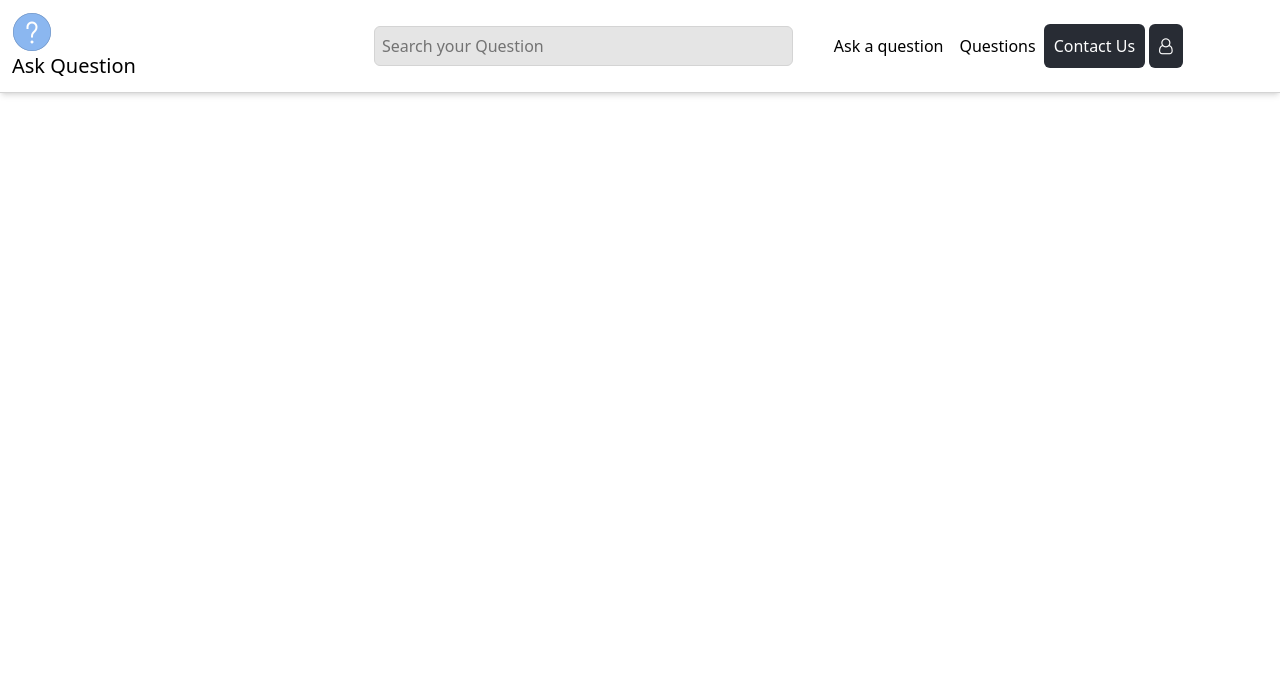
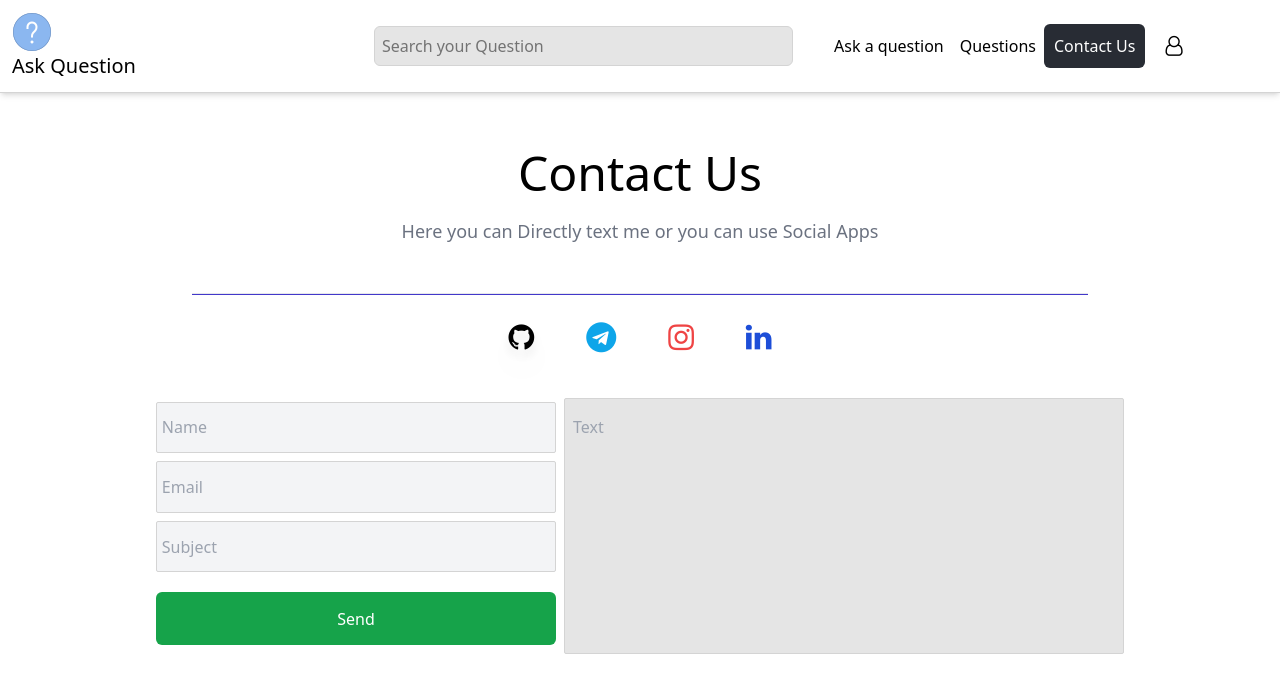
Before and after one commit to sepehrbeyranvand/ask-questions-react-app, a React (Create React App) app: page /contactUs in a window 1280 px wide. Shown: the top 692 px of the page. Built offline with nearby package versions, Linux system fonts and the light colour scheme.

Commit message:
add contact page

```diff
--- a/src/App.js
+++ b/src/App.js
@@ -3,6 +3,8 @@ import NavBar from './components/nav';
 import { Route, BrowserRouter as Router, Routes } from 'react-router-dom';
 import Addquestion from './components/addquestion';
 import Questions from './components/questions';
+import Contact from './components/contact';
+import Account from './components/account';
 
 
 function App() {
@@ -13,6 +15,8 @@ function App() {
         <Routes>
           <Route path='/addQuestion' element={<Addquestion/>}/>
           <Route path='/questions' element={<Questions/>}/>
+          <Route path='/contactUs' element={<Contact/>}/>
+          <Route path='/account' element={<Account/>}/>
         <Route path='*'/>
         </Routes>
       </Router>
--- /dev/null
+++ b/src/components/account.jsx
@@ -0,0 +1,7 @@
+export default function Account(){
+    return(
+        <div>
+            <h1 className="text-center text-3xl">Account</h1>
+        </div>
+    )
+}
--- /dev/null
+++ b/src/components/contact.jsx
@@ -0,0 +1,117 @@
+import { addDoc, collection } from "firebase/firestore";
+import { useState } from "react";
+import { db } from "../firebase/config";
+import Swal from "sweetalert2";
+
+export default function Contact() {
+  const [name, setName] = useState("");
+  const [email, setEmail] = useState("");
+  const [subject, setSubject] = useState("");
+  const [text, setText] = useState("");
+
+  const resetAll = () => {
+    setName("");
+    setEmail("");
+    setSubject("");
+    setText("");
+  };
+
+  const submitContact = async (e) => {
+    e.preventDefault()
+    const doc = { name, email, subject, text };
+    try {
+      const ref = collection(db, "contact");
+      await addDoc(ref, doc);
+      Swal.fire({
+        position: "top-end",
+        width: 200,
+        heightAuto: true,
+        icon: "success",
+        title: "Your message has been sent",
+        showConfirmButton: false,
+        timer: 2000,
+      });
+    } catch (err) {
+      console.log(err);
+    }
+    resetAll();
+  };
+
+  return (
+    <div className="flex flex-col leading-10 justify-center items-center mt-14">
+      <h1 className="text-5xl ">Contact Us</h1>
+      <p className="select-all m-5 text-lg text-gray-500">
+        Here you can Directly text me or you can use Social Apps
+      </p>
+      <hr className="w-[70%] text-indigo-700 bg-indigo-700 p-[.022em] mt-7" />
+      <div className="flex justify-center items-center gap-5 mt-6">
+        <a
+          rel="noreferrer"
+          target="_blank"
+          href="https://github.com/sepehrbeyranvand"
+        >
+          <i className="fa fa-github text-3xl mx-4 hover:scale-110 transition .4s ease-in-out duration-200 drop-shadow-xl"></i>
+        </a>
+        <a
+          rel="noreferrer"
+          target="_blank"
+          href="https://telegram.me/its_SepehrB"
+        >
+          <i className="fa fa-telegram text-3xl text-sky-500 mx-4 hover:scale-110 transition .4s ease-in-out duration-200"></i>
+        </a>
+        <a
+          rel="noreferrer"
+          target="_blank"
+          href="https://www.instagram.com/its.sepehrb/"
+        >
+          <i className="fa fa-instagram text-3xl text-red-500 mx-4 hover:scale-110 transition .4s ease-in-out duration-200"></i>
+        </a>
+        <a
+          rel="noreferrer"
+          target="_blank"
+          href="https://www.linkedin.com/in/sepehr-beyranvand-3516122aa/"
+        >
+          <i className="fa fa-linkedin text-3xl text-blue-700 mx-4 hover:scale-110 transition .4s ease-in-out duration-200"></i>
+        </a>
+      </div>
+      <div className="mt-9">
+        <form onSubmit={submitContact} className="flex gap-2">
+          <div className="flex flex-col">
+            <input
+              className="bg-gray-100 outline-none rounded-sm w-[50vh] border border-1 border-neutral-300 p-[.3em] my-1 focus:ring-2 ring-offset-2 transition  .4s ease-in-out duration-200"
+              placeholder="Name"
+              type="text"
+              value={name}
+              onChange={(e) => setName(e.target.value)}
+            />
+            <input
+              className="bg-gray-100 outline-none rounded-sm w-[50vh] border border-1 border-neutral-300 p-[.3em] my-1 focus:ring-2 ring-offset-2 transition  .4s ease-in-out duration-200"
+              placeholder="Email"
+              type="email"
+              value={email}
+              onChange={(e) => setEmail(e.target.value)}
+            />
+            <input
+              className="bg-gray-100 outline-none rounded-sm w-[50vh] border border-1 border-neutral-300 p-[.3em] my-1 focus:ring-2 ring-offset-2 transition  .4s ease-in-out duration-200"
+              placeholder="Subject"
+              type="text"
+              value={subject}
+              onChange={(e) => setSubject(e.target.value)}
+            />
+            <div className="flex justify-center items-center">
+              <button className="bg-green-600 rounded-md text-white p-[.4em] my-4 w-full hover:bg-green-700 transtion .4s ease-in-out duration-200">
+                Send
+              </button>
+            </div>
+          </div>
+          <textarea
+            className=" bg-neutral-200 outline-none w-[70vh] h-64 rounded-sm border border-1 border-neutral-300 p-[.5em] resize-none"
+            placeholder="Text"
+            value={text}
+            onChange={(e) => setText(e.target.value)}
+          ></textarea>
+        </form>
+      </div>
+    </div>
+  );
+}
--- a/src/components/nav.jsx
+++ b/src/components/nav.jsx
@@ -11,14 +11,14 @@ export default function NavBar() {
             <h2 className="text-xl font-light">Ask Question</h2>
           </Link>
         </div>
-        <div className="col-span-4">
+        <div className="lg:block sm:hidden col-span-4">
           <input
             className="ms-12 outline-none border border-1 border-neutral-300 p-[.43em] w-full rounded-md bg-neutral-200 placeholder:text-neutral-500"
             type="text"
             placeholder="Search your Question"
           />
         </div>
-        <div className="flex justify-center items-center col-span-5">
+        <div className="flex justify-center items-center sm:col-span-8 lg:col-span-5">
           <NavLink
             to="/addQuestion"
             className="m-1 hover:border-b-2 border-teal-700 p-1 transition .4s ease-in-out duration-200"
@@ -31,8 +31,8 @@ export default function NavBar() {
           >
             Questions
           </NavLink>
-          <NavLink>Contact Us</NavLink>
-          <NavLink className="m-1">
+          <NavLink to='/contactUs'>Contact Us</NavLink>
+          <NavLink to='/account' className="m-1 ms-5 text-xl">
             <i className="fa fa-user-o"></i>
           </NavLink>
         </div>
```
